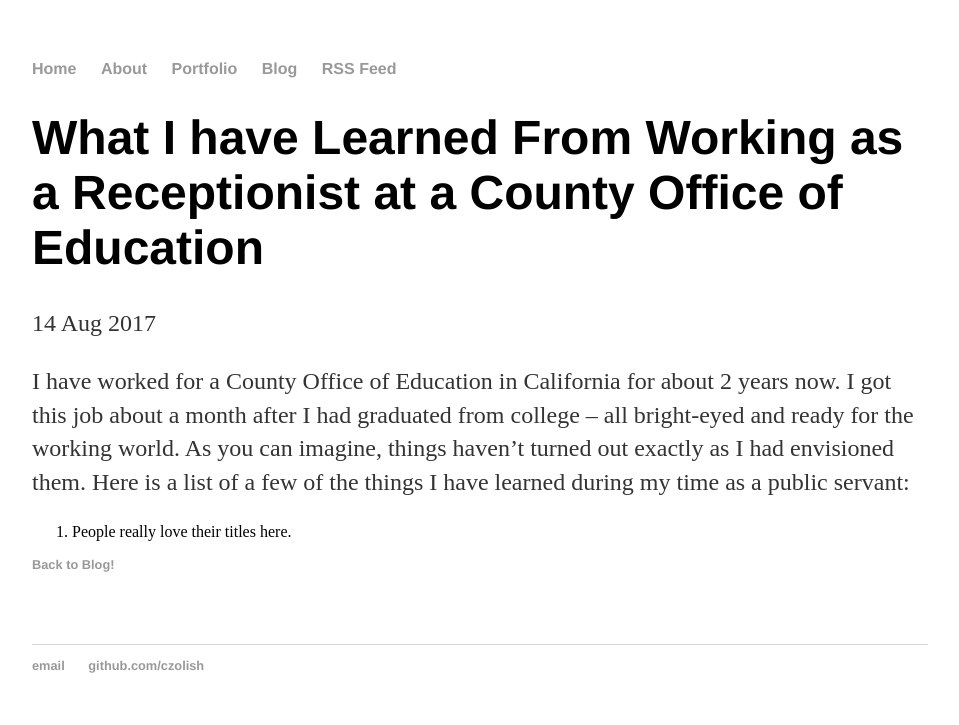
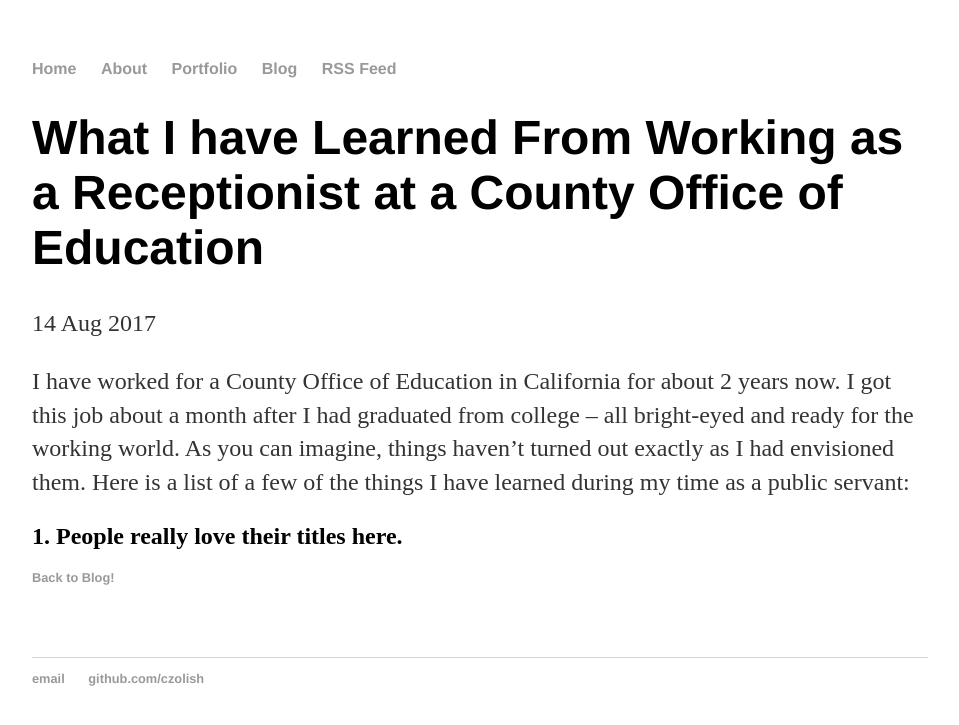
Before and after one commit to czolish/czolish.github.io, a Jekyll site: the page built from _posts/2017-08-14-what-i-have-learned-from-being-a-receptionist.md, in a window 1280 px wide. Shown: the top 725 px of the page, without its empty margins (160-1119 px from the left). Built offline with Jekyll 4.4.1, drawn with Linux system fonts in a browser that asks for light colours; comment, search, counter and statistics services are not loaded.

Commit message:
Update 2017-08-14-what-i-have-learned-from-being-a-receptionist.md

```diff
--- a/_posts/2017-08-14-what-i-have-learned-from-being-a-receptionist.md
+++ b/_posts/2017-08-14-what-i-have-learned-from-being-a-receptionist.md
@@ -7,4 +7,4 @@ comments: true
 
 I have worked for a County Office of Education in California for about 2 years now. I got this job about a month after I had graduated from college -- all bright-eyed and ready for the working world. As you can imagine, things haven't turned out exactly as I had envisioned them. Here is a list of a few of the things I have learned during my time as a public servant:
 
-1.  People really love their titles here.
+## 1.  People really love their titles here.
```
